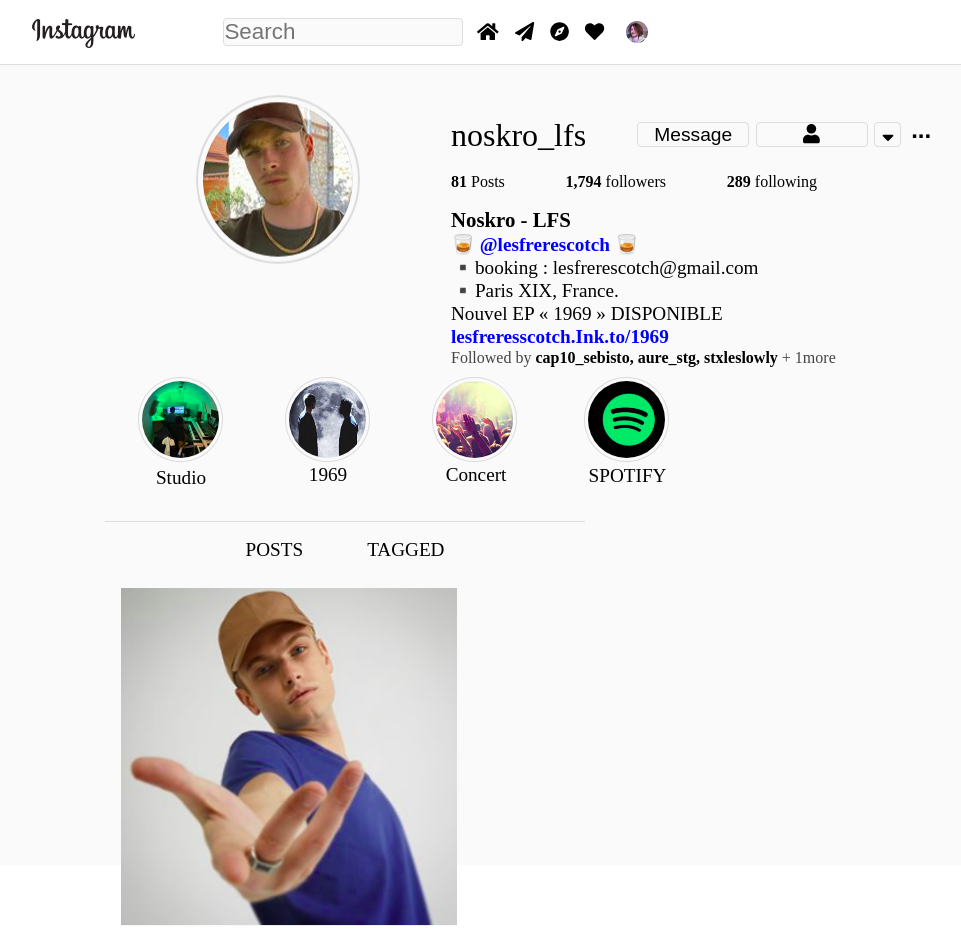
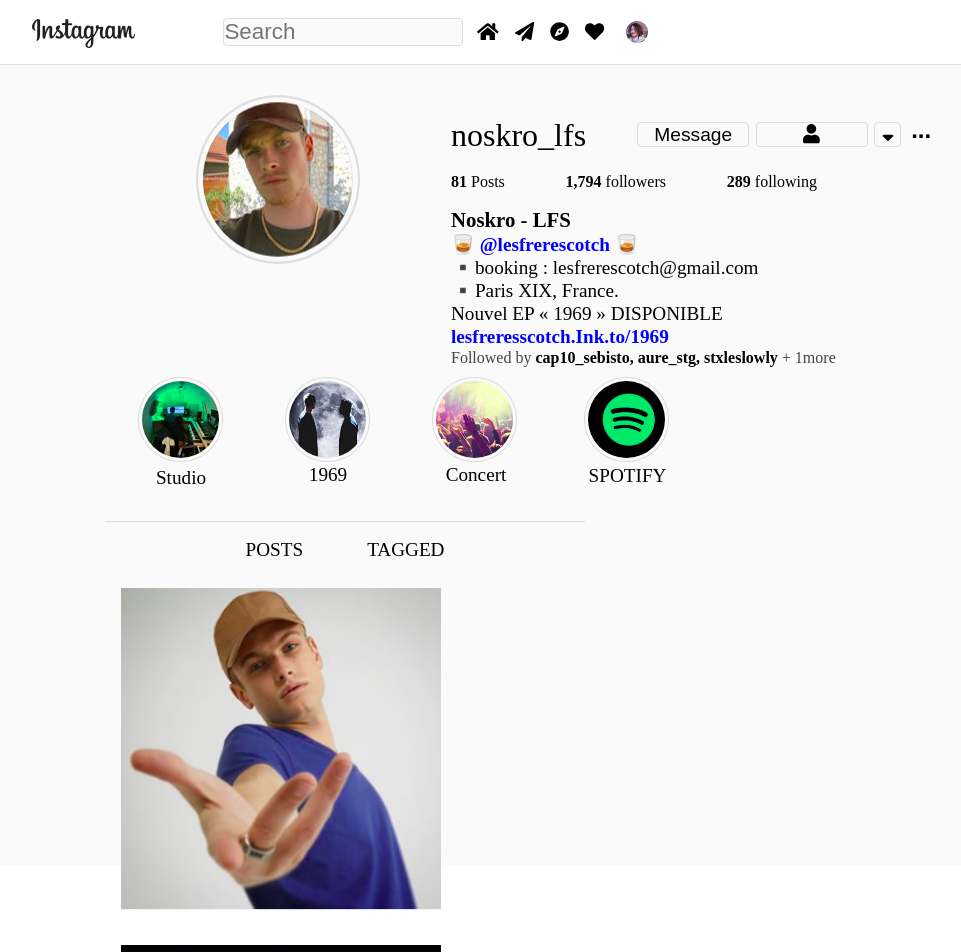
Before and after one commit to kevSchmidt/react-copy, a React (Create React App) app: page / in a window 1280 px wide. Shown: the top 952 px of the page, without its empty margins (295-1256 px from the left). Built offline with nearby package versions, Linux system fonts and the light colour scheme.

Commit message:
emoji not happy

```diff
--- a/package.json
+++ b/package.json
@@ -2,6 +2,7 @@
   "name": "react-copy",
   "version": "0.1.0",
   "private": true,
+  "homepage": "https://kevschmidt.github.io/react-copy",
   "dependencies": {
     "@fortawesome/fontawesome-svg-core": "^1.2.28",
     "@fortawesome/free-solid-svg-icons": "^5.13.0",
@@ -9,6 +10,7 @@
     "@testing-library/jest-dom": "^4.2.4",
     "@testing-library/react": "^9.5.0",
     "@testing-library/user-event": "^7.2.1",
+    "gh-pages": "^3.0.0",
     "react": "^16.13.1",
     "react-dom": "^16.13.1",
     "react-scripts": "3.4.1"
@@ -17,7 +19,9 @@
     "start": "react-scripts start",
     "build": "react-scripts build",
     "test": "react-scripts test",
-    "eject": "react-scripts eject"
+    "eject": "react-scripts eject",
+    "predeploy": "npm run build",
+    "deploy": "gh-pages -d build"
   },
   "eslintConfig": {
     "extends": "react-app"
--- a/src/App.css
+++ b/src/App.css
@@ -188,5 +188,5 @@
 
 .inner-img {
   margin: 0.7rem 1rem;
-  width: 21rem;
+  width: 20rem;
 }
--- a/src/App.js
+++ b/src/App.js
@@ -10,7 +10,6 @@ import "./App.css";
 
 class App extends Component {
   render() {
-    console.log(Data);
     return (
       <div className="App">
         <Header />
```
Also changed, not shown: 1 other file (tests, documents, lock files or other folders).
